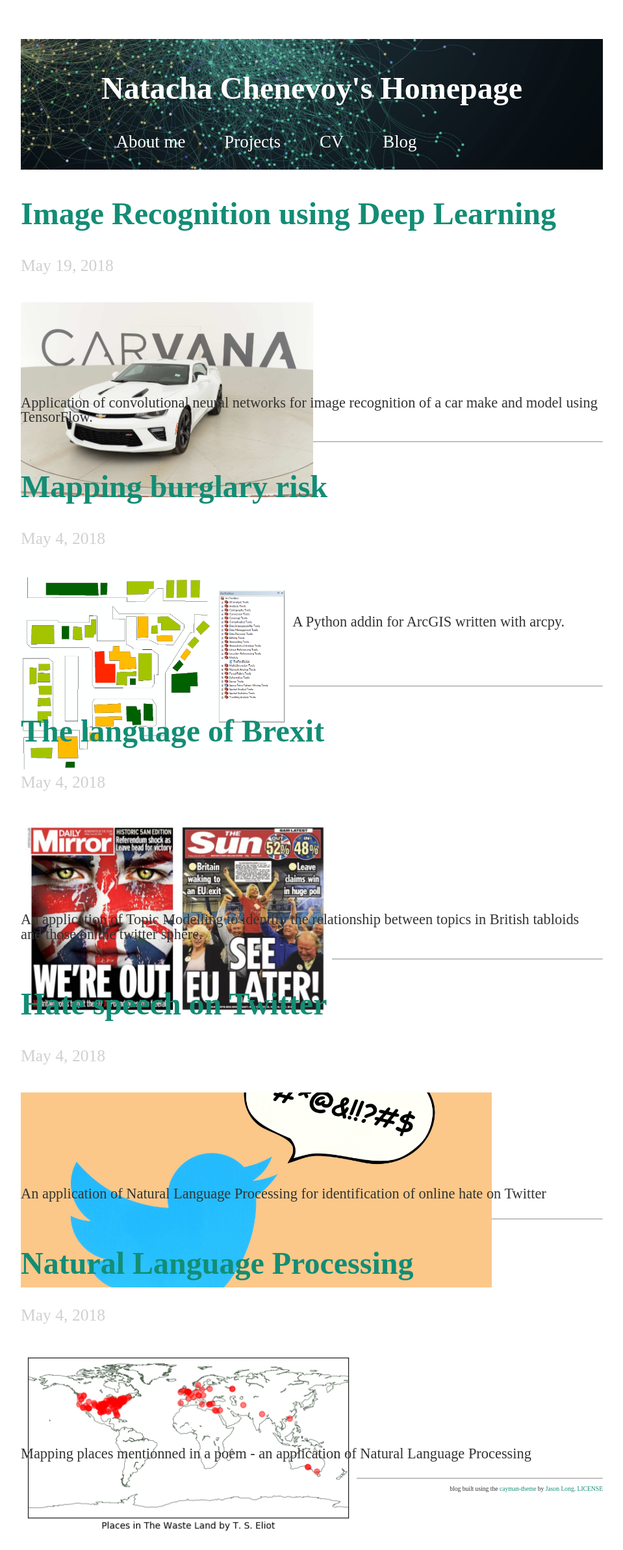
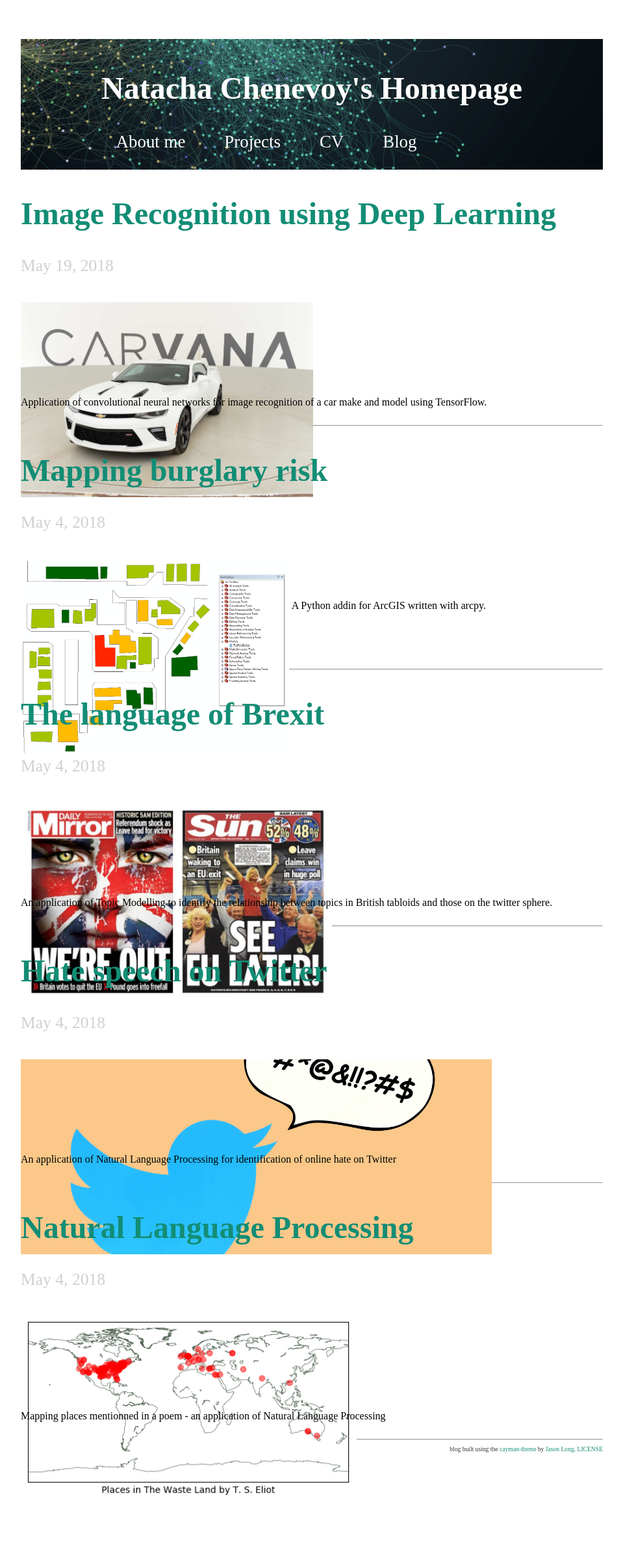
Before and after one commit to mednche/mednche.github.io, a Jekyll site: the page built from projects.html, in a window 1280 px wide. Shown: the whole page at 65% size, without its empty margins (160-1119 px from the left). Built offline with Jekyll 4.4.1, drawn with Linux system fonts in a browser that asks for light colours; after the commit the page ends 2329 px from its top, so only the background shows below that.

Commit message:
Update main.css

```diff
--- a/css/main.css
+++ b/css/main.css
@@ -49,14 +49,6 @@
     color:#138D75;
     text-decoration: underline;
 }
-
-
-.excerpt {
-    font-size: 1.4em;
-    line-height: 1em;
-    color: #333;
-}
-
 
 .post-teaser p {
     font-size: 1.6em;
```
